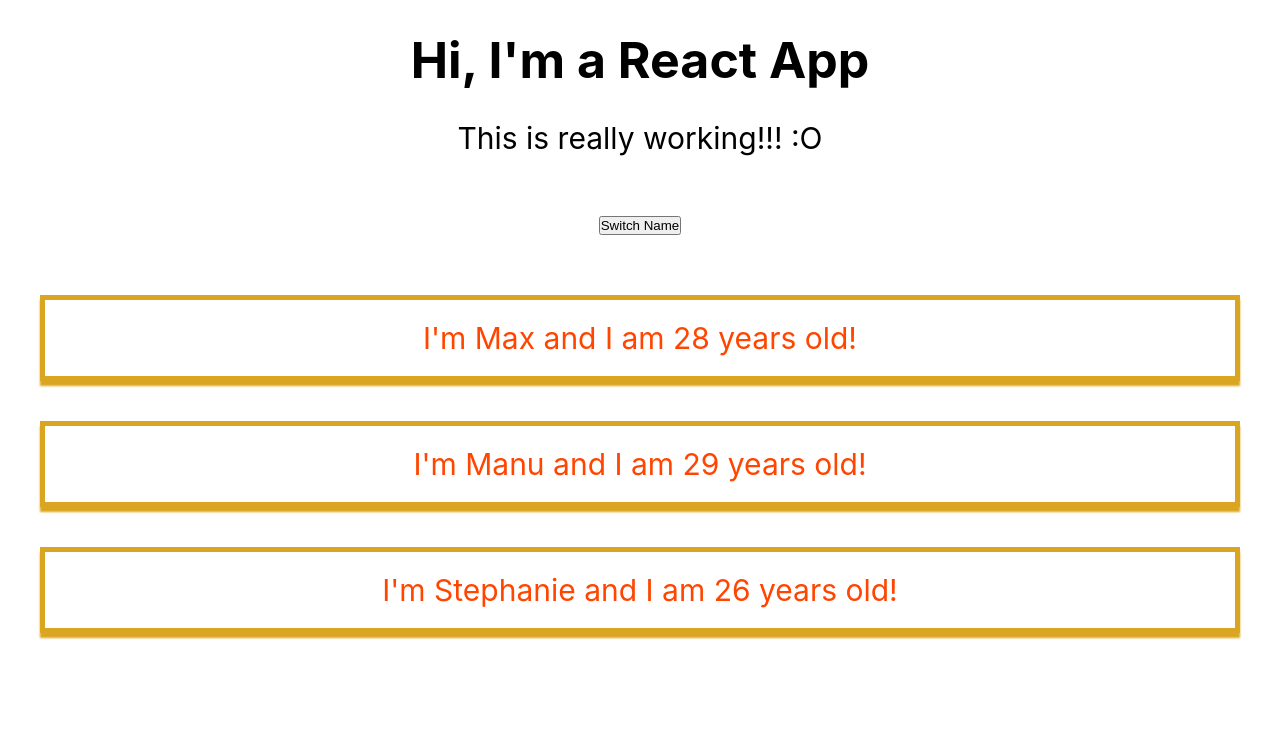
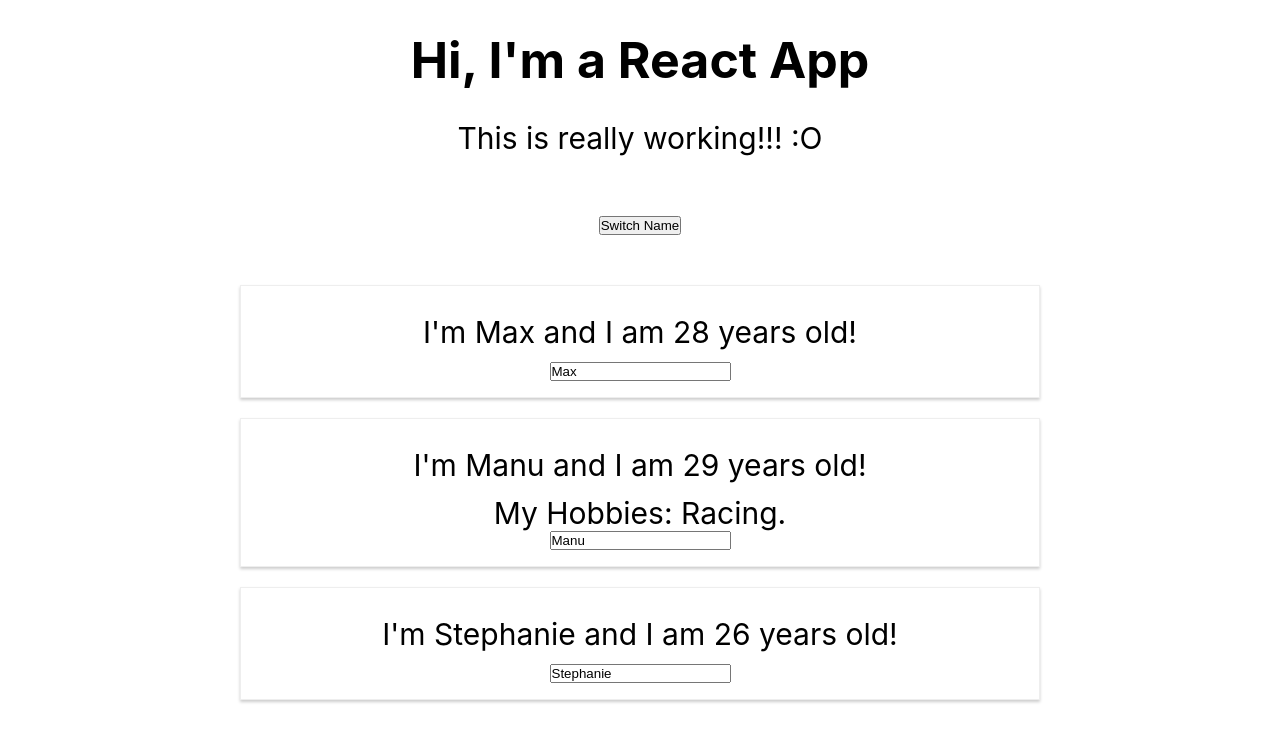
Before and after one commit to Lypzis/React, a React (Create React App) app in the folder react-complete-guide/: page / in a window 1280 px wide. Shown: the top 742 px of the page. Built offline with nearby package versions, Linux system fonts and the light colour scheme.

Commit message:
Update Person.css, Person.js and App.js

```diff
--- a/react-complete-guide/src/App.js
+++ b/react-complete-guide/src/App.js
@@ -1,22 +1,22 @@
-import React, { useState } from 'react';
+import React, { Component } from 'react';
 import './App.css';
 import Person from './Person/Person';
 
-const App = props => {
+class App extends Component {
   // only available in class based components
   // an state object, use it responsibly
   // the other option to this are 'HOOKS'
-  /*state = {
+  state = {
     // array of objects
     person: [
-      { name:"Max", age:28 },
-      { name:"Manu", age:29 },
-      { name:"Stephanie", age:26 },
+      { name: 'Max', age: 28 },
+      { name: 'Manu', age: 29 },
+      { name: 'Stephanie', age: 26 },
     ],
     otherState: 'some other value hey'
   }
 
-  switchNameHandler = () => {
+  switchNameHandler = newName => {
     //console.log('I have been clicked :v');
 
     // don't do this this.state.person[0].name = 'Maximilian';
@@ -24,14 +24,25 @@
     // will only update 'person' state
     this.setState({
       person: [
-        { name:"Maximilian", age:28 },
-        { name:"Manu", age:29 },
-        { name:"Stephanie", age:27 }
+        { name: 'Max', age: 28 },
+        { name: 'Manu', age: 29 },
+        { name: 'Stephanie', age: 27 }
       ]
     });
-  }*/
+  }
+
+  nameChangedHandler = event => {
+    this.setState({
+      person: [
+        { name: 'Max', age: 28 },
+        { name: event.target.value, age: 29 },
+        { name: 'Stephanie', age: 27 }
+      ]
+    });
+  }
 
   // array destructuring
+  /* if turning this class into a function 'hook'
   const [ personsState, setPersonsState] = useState({
     // array of objects
     person: [
@@ -63,21 +74,29 @@
       ],
       otherState: personsState.otherState
     });
-  }
+  } */
 
-  //render() {
+  render() {
     return (
       // this is not html, it's .jsx :D
+      // use 'bind' and never 'this.switchNameHandler('Marx')'
+      // alternativelly to bind uses: '() => this.switchNameHandler()', though, not best practice
       <div className="App">
         <h1>Hi, I'm a React App</h1>
         <p>This is really working!!! :O</p>
-      <button onClick={switchNameHandler}>Switch Name</button>
-      <Person name={personsState.person[0].name} age={personsState.person[0].age} />
-      <Person name={personsState.person[1].name} age={personsState.person[1].age} />
-      <Person name={personsState.person[2].name} age={personsState.person[2].age} />
+
+        <button onClick={() => this.switchNameHandler('Unknown')}>Switch Name</button>
+        <Person name={this.state.person[0].name} age={this.state.person[0].age} />
+        <Person
+          name={this.state.person[1].name}
+          age={this.state.person[1].age}
+          changed={this.nameChangedHandler}
+          click={this.switchNameHandler.bind(this, 'Max!')}
+        >My Hobbies: Racing.</Person>
+        <Person name={this.state.person[2].name} age={this.state.person[2].age} />
       </div>
     );
-  //}
+  }
 }
 
 export default App;
--- a/react-complete-guide/src/Person/Person.css
+++ b/react-complete-guide/src/Person/Person.css
@@ -1,8 +1,11 @@
+.Person {
+    max-width: 80rem;
+    margin: 2rem auto;
+    border: .1rem solid #eee;
+    box-shadow: 0 .2rem .3rem #ccc;
+    padding: 1.6rem;
+}
+
 .paragraph {
-    margin: 1rem;
-    padding: 2rem 4rem;
-    border: solid .5rem goldenrod;
-    box-shadow: 0 .5rem .2rem goldenrod;
-    color: orangered;
-    margin-bottom: 4rem;
+    margin: 1.2rem;
 }
--- a/react-complete-guide/src/Person/Person.js
+++ b/react-complete-guide/src/Person/Person.js
@@ -4,9 +4,10 @@
 const person = props => {
     //{Math.floor((Math.random() * 100))}, random age age
     return (
-        <div>
-            <p className="paragraph">I'm {props.name} and I am {props.age} years old!</p>
+        <div className="Person">
+            <p onClick={props.click} className="paragraph">I'm {props.name} and I am {props.age} years old!</p>
             <p>{props.children}</p>
+            <input type="text" onChange={props.changed} value={props.name}/>
         </div>
     );
 }
```
Lines whose indentation alone changed are shown as unchanged.
